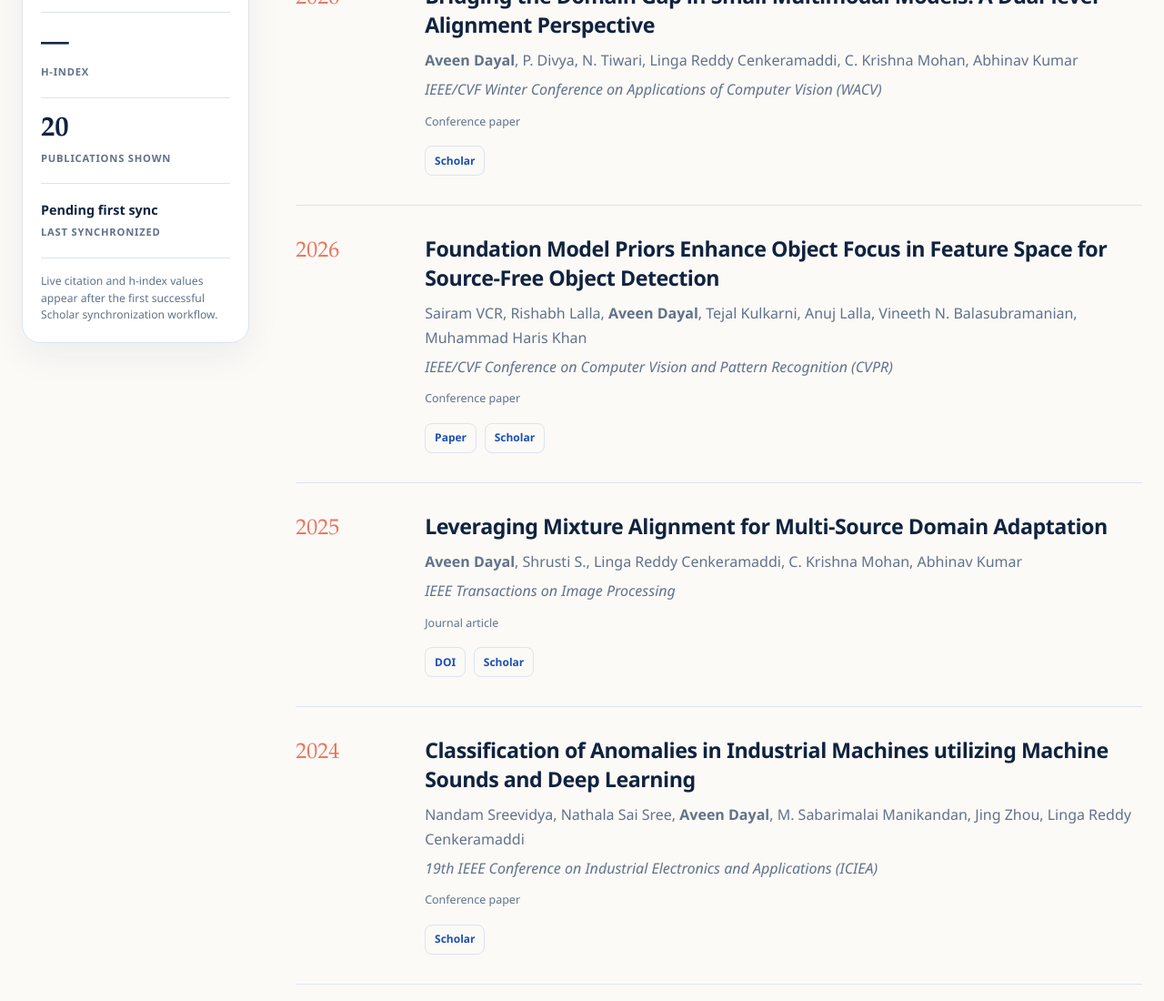
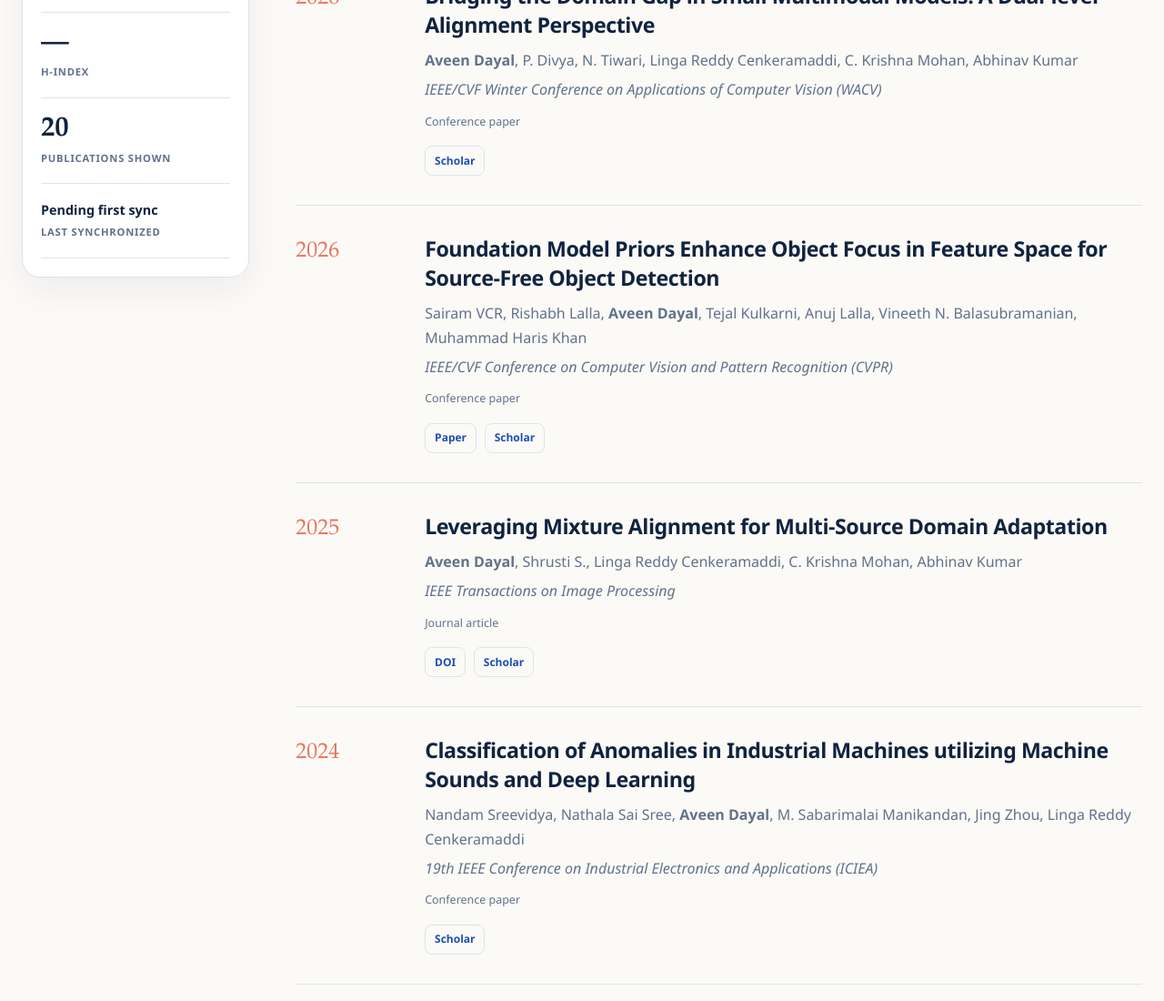
Before and after one commit to qwedaq/qwedaq.github.io, an Astro site: page /publications in a window 1280 px wide. Shown: the part 632-1732 px from the top of the page at 91% size. Built offline with nearby package versions, Linux system fonts and the light colour scheme; Astro itself is replaced by a stand-in of ours.

Commit message:
Update Publications

```diff
--- a/src/pages/publications.astro
+++ b/src/pages/publications.astro
@@ -53,9 +53,7 @@ const needsSync = data.metrics.citations == null || data.metrics.hIndex == null;
         <strong>{synced}</strong>
         <span>Last synchronized</span>
       </div>
-      {needsSync && (
-        <p class="metrics-note">Live citation and h-index values appear after the first successful Scholar synchronization workflow.</p>
-      )}
+      {needsSync}
     </aside>
 
     <div class="publications-main">
```
